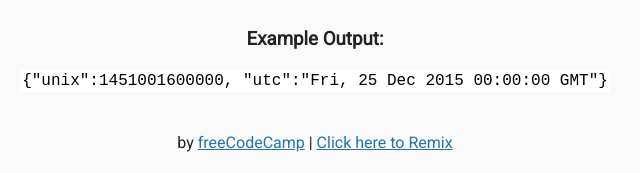
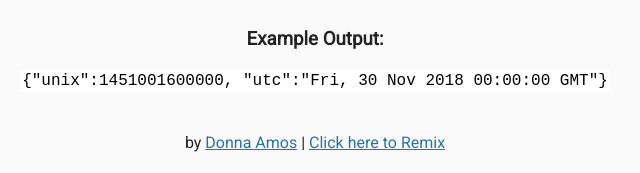
Before and after one commit to donnacamos/timestamp-microservice-forReal, a website: page views/index.html in a window 1280 px wide. Shown: the part 624-797 px from the top of the page, 325-965 px from the left. Drawn offline with Linux system fonts and the light colour scheme; files that its build step writes are made by us from their sources.

Commit message:
🐾🌏 Updated with Glitch

```diff
--- a/package.json
+++ b/package.json
@@ -15,7 +15,7 @@
 	},
 	"repository": {
 		"type": "git",
-		"url": "https://githost.com/camper/repo.git"
+		"url": "https://github.com/donnacamos/timestamp-microservice-forReal"
 	},
 	"keywords": [
 		"node",
--- a/views/index.html
+++ b/views/index.html
@@ -37,12 +37,12 @@
 
         <h3>Example Output:</h3>
         <p>
-          <code>{"unix":1451001600000, "utc":"Fri, 25 Dec 2015 00:00:00 GMT"}</code>
+          <code>{"unix":1451001600000, "utc":"Fri, 30 Nov 2018 00:00:00 GMT"}</code>
         </p>
       </div>
       <div class="footer">
         <p>
-          by <a href="http://www.freecodecamp.com/">freeCodeCamp</a> | <a href="https://hyperdev.com/#!/remix/FCC_API_timestamp_bplate/8338be2-a353-4892-8a0d-6295e4f12eb5">Click here to Remix</a>
+          by <a href="#">Donna Amos</a> | <a href="https://hyperdev.com/#!/remix/FCC_API_timestamp_bplate/8338be2-a353-4892-8a0d-6295e4f12eb5">Click here to Remix</a>
         </p>
       </div>
    </body>
```
Also changed, not shown: server.js (+7 -3 lines).
